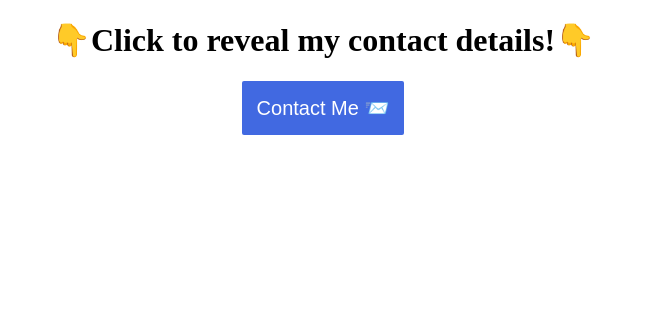
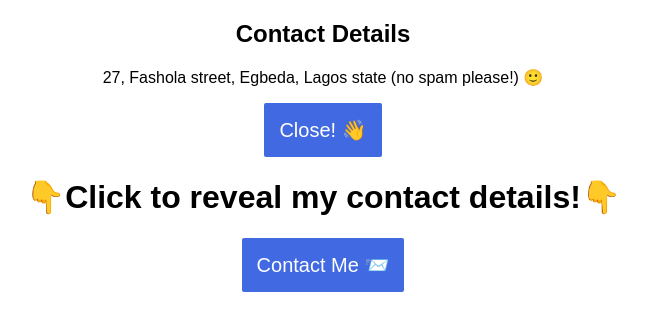
Before and after one commit to f8makinde/Mini-projects, a plain HTML site: page Modal/index.html in a window 1280 px wide. Both pictures are taken after a click on the button "Contact Me 📨". Shown: the whole page, without its empty margins (317-964 px from the left). Drawn offline with Linux system fonts and the light colour scheme.

Commit message:
Modal project completed the javascript

```diff
--- a/Modal/index.html
+++ b/Modal/index.html
@@ -17,5 +17,6 @@
     </div>
     <h1>👇Click to reveal my contact details!👇</h1>
     <button id="open-modal">Contact Me 📨</button>
+    <script src="index.js"></script>
 </body>
 </html>
--- a/Modal/index.js
+++ b/Modal/index.js
@@ -0,0 +1,7 @@
+
+document.getElementById("close-modal").addEventListener("click", function(){
+    document.getElementById("overlay").style.display = "none";
+})
+document.getElementById("open-modal").addEventListener("click", function(){
+    document.getElementById("overlay").style.display = "block";
+})
--- a/Modal/styles.css
+++ b/Modal/styles.css
@@ -1,9 +1,9 @@
 body{
     text-align: center;
+    font-family: Arial, Helvetica, sans-serif;
 }
 #modal{
     background: white;
-    display: none;
 }
 #close-modal, #open-modal{
     background: royalblue;
@@ -14,3 +14,6 @@ body{
     cursor: pointer;
     font-size: 20px;
 }
+#overlay{
+    display: none;
+}
```
